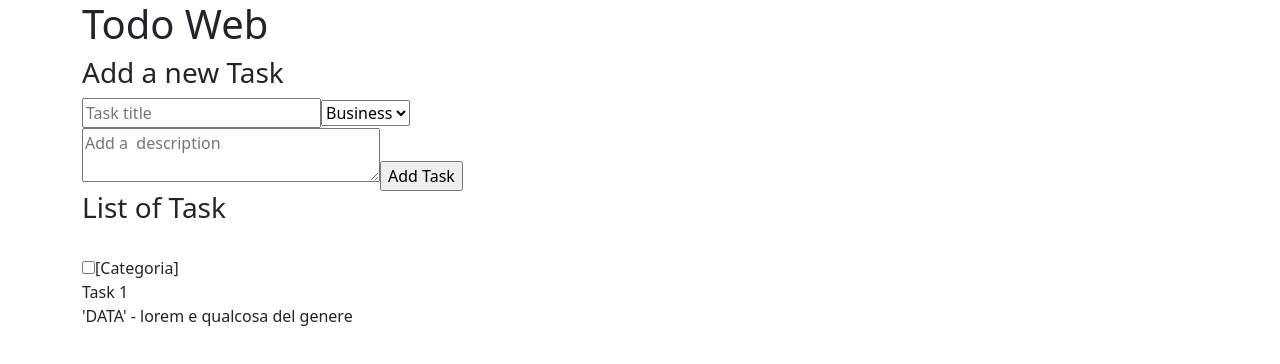
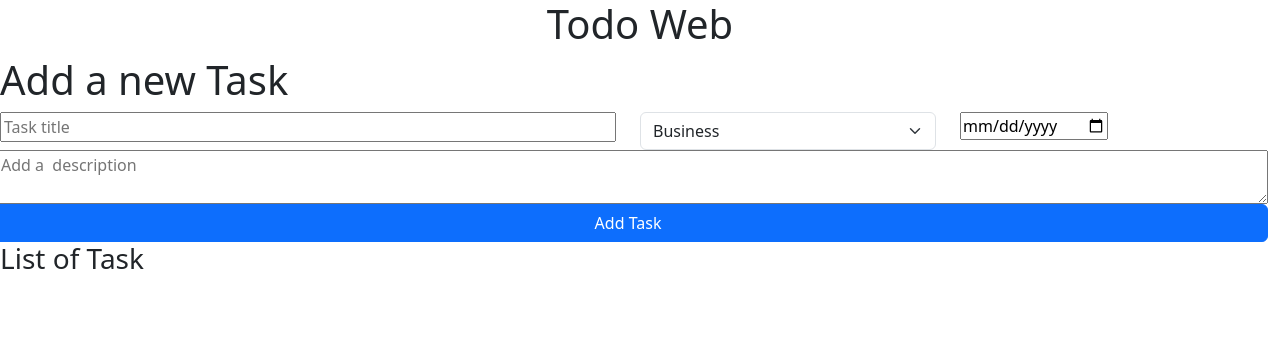
Before and after one commit to alestroc/vue-todo, a Vue app: page / in a window 1280 px wide. Shown: the top 364 px of the page. Built offline with nearby package versions, Linux system fonts and the light colour scheme.

Commit message:
First version layout

```diff
--- a/src/App.vue
+++ b/src/App.vue
@@ -9,38 +9,139 @@ export default {
 }
 </script>
 
+<template>
+  <h1 class="text-center">Todo Web</h1>
+  <div class="row"> <!-- row che racchiude l'inserimento della task-->
+    <h1 >Add a new Task</h1>
+    <div class="row"> <!-- row dei 3 elementi-->
 
+      <div class="col-lg-6"> <!-- col Title-->
+
+        <input class="w-100" type="text" placeholder="Task title">
+      </div>
+
+      <div class="col-3"> <!-- col Category-->
+        <select  class="form-select" name="category" id="category">
+
+          <option value="business">Business</option>
+
+          <option value="personal">Personal</option>
+
+          <option value="hobby">Hobby</option>
+        </select>
+      </div>
+      <div class="col-3"> <!-- col Date-->
+        <input type="date" name="task-date" id="task-date">
+      </div>
+    </div>
+
+
+    <div class="row">   <!-- row per TXT e button-->
+      <textarea class="w-100" rows="2" placeholder="Add a  description"></textarea>
+      <input class="btn btn-primary w-100" type="button" value="Add Task">
+    </div>
+    <h3>List of Task</h3>
+  </div>
+
+  <div class="row">
+
+    <div class="col"><!-- COL DEL CHECKBOX--></div>
+
+    <div class="col"><!-- COL PER TESTO E CATEGORIA-->
+
+      <div class="row"><!-- row per titolo e categoria--></div>
+
+      <div class="row"><!--ROW PER TESTO TASK--></div>
+
+    </div>
+    <div class="col"><!--COL PER TASTI MODIFICA E ELIMINA--></div>
+
+  </div>
+
+</template>
+
+
+
+
+
+
+
+
+<!--
 <template>
   <div class="container">
 
-    <div class="row">
-      <h1>Todo Web</h1>
+    <div class="row ">
 
-      <div class="col-6 new_task">
-        <h3>Add a new Task</h3>
-        <form action="">
-          <input type="text" placeholder="Task title">
-          <select name="category" id="category">
-            <option value="business">Business</option>
-            <option value="personal">Personal</option>
-            <option value="hobby">Hobby</option>
-          </select>
 
-          <textarea cols="30" rows="2" placeholder="Add a  description"></textarea>
-          <input type="submit" value="Add Task">
+      <div class="col-12 ">
 
-        </form>
+
+
+
+         div per input e select
+
+
+
+
       </div>
     </div>
 
+    <br>
+
+    visualizzazione task
+    <h3>List of Task</h3>
     <div class="row">
-      <div class="col-6">
-        <h3>List of Task</h3> <br>
+      <div class="col-12 d-flex ">
+
+
+          <div class="d-flex align-items-center" style="width: 20%; ">
+            <input type="checkbox" >
+
+          </div>
+
+
+          <div class="">
+
+            <h4 class="">Categoria </h4>
+            <h3>titolo</h3>
+            <p> 'DATA' - lLorem ipsum dolor sit amet, consectetur adipiscing elit. Aenean lorem urna, hendrerit quis blandit
+            porttitor, orem ipsum dolor sit amet, consectetur adipiscing elit. Aenean lorem urna, hendre orem ipsum dolor sit amet, consectetur adipiscing elit. Aenean lorem urna, hendre
+            orc</p>
+          </div>
+
+
+      </div>
+    </div>
+    <div class="row">
+      <div class="col-8">
+
         <input type="checkbox">
-        <span>[Categoria]  <br>Task 1</span>
-        <p> 'DATA' -  lorem e qualcosa del genere</p>
+        <span>[Categoria] <br>Task 1</span>
+        <p> 'DATA' - lLorem ipsum dolor sit amet, consectetur adipiscing elit. Aenean lorem urna, hendrerit quis blandit
+          porttitor,
+          feugiat id nisl. Duis vitae mi sed nisl aliquam pellentesque. Nulla interdum, turpis vel fringilla eleifend,
+          metus mauris rhoncus ipsum, sit
+          amet venenatis magna lectus ut urna. Curabitur eget viverra magna. Suspendisse tincidunt turpis id lectus
+          tempor, vel vestibulum magna iaculis.
+          Morbi quis vestibulum ante. Fusce nec orc</p>
+
+      </div>
+    </div>
+    <div class="row">
+      <div class="col-8">
+        <h3>List of Task</h3>
+        <input type="checkbox">
+        <span>[Categoria] <br>Task 1</span>
+        <p> 'DATA' - lLorem ipsum dolor sit amet, consectetur adipiscing elit. Aenean lorem urna, hendrerit quis blandit
+          porttitor,
+          feugiat id nisl. Duis vitae mi sed nisl aliquam pellentesque. Nulla interdum, turpis vel fringilla eleifend,
+          metus mauris rhoncus ipsum, sit
+          amet venenatis magna lectus ut urna. Curabitur eget viverra magna. Suspendisse tincidunt turpis id lectus
+          tempor, vel vestibulum magna iaculis.
+          Morbi quis vestibulum ante. Fusce nec orc</p>
 
       </div>
     </div>
   </div>
-</template>
+</template> -->
```
